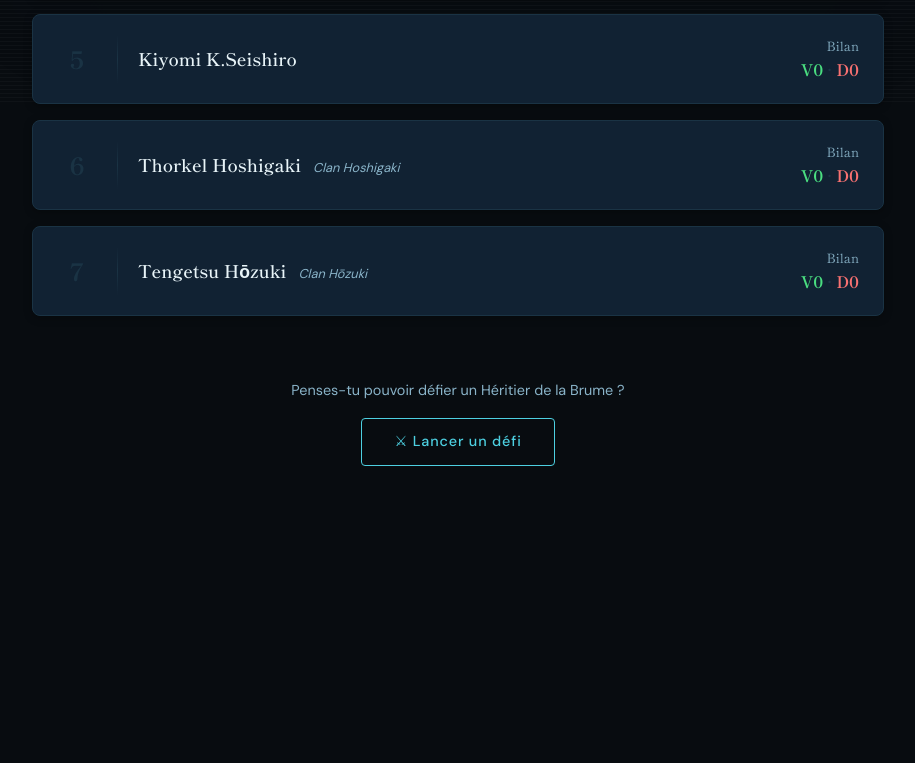
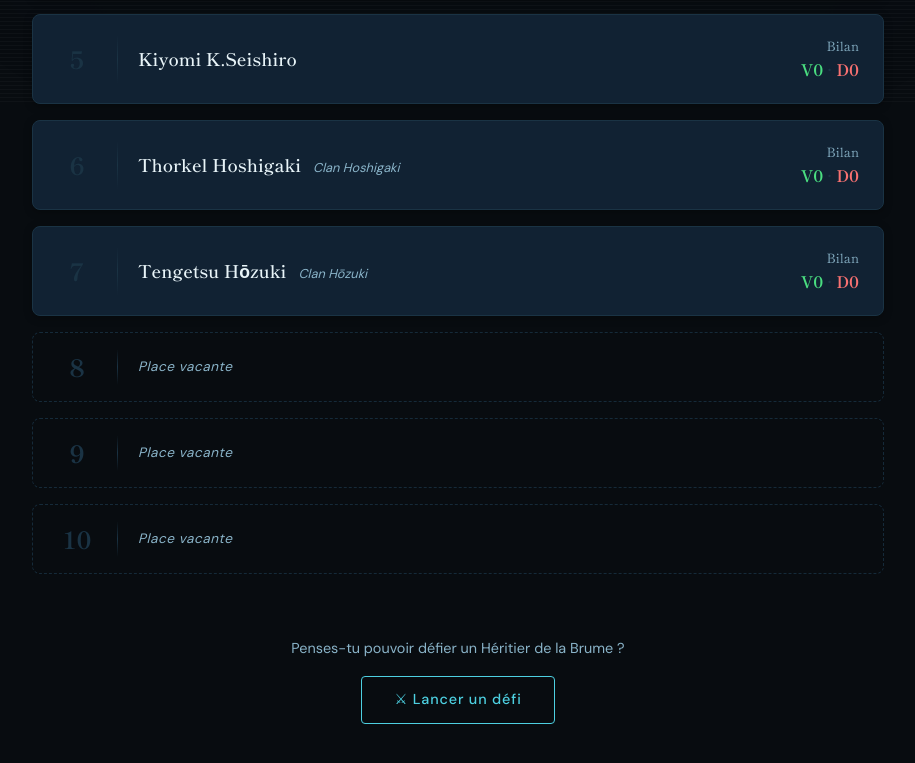
Before and after one commit to zodtitus/Heritierdelabrume, a Next.js app: page / in a window 1280 px wide. Shown: the part 695-1458 px from the top of the page, without its empty margins (182-1097 px from the left). Before the commit the page ends 1241 px from the top, so only its background shows below. Built offline with nearby package versions, Linux system fonts and the light colour scheme.

Commit message:
feat: 10 places au classement — positions 8/9/10 vacantes

```diff
--- a/app/duel/page.tsx
+++ b/app/duel/page.tsx
@@ -3,7 +3,7 @@ import DuelRequestForm from '@/components/DuelRequestForm'
 import type { Heritier } from '@/lib/types'
 
 const heritiers = (heritieursData as Heritier[])
-  .filter(h => h.actif)
+  .filter(h => h.actif && !h.vacant)
   .sort((a, b) => a.position - b.position)
 
 export default function DuelPage() {
--- a/components/HeirCard.tsx
+++ b/components/HeirCard.tsx
@@ -12,6 +12,54 @@ interface HeirCardProps {
 export default function HeirCard({ heritier, index }: HeirCardProps) {
   const isTop3 = (heritier.position ?? 99) <= 3
   const pos = heritier.position ?? index + 1
+
+  // Place vacante
+  if (heritier.vacant) {
+    return (
+      <motion.div
+        initial={{ opacity: 0, y: 16 }}
+        animate={{ opacity: 1, y: 0 }}
+        transition={{ duration: 0.4, delay: index * 0.06 }}
+        style={{
+          position: 'relative',
+          background: 'transparent',
+          border: '1px dashed rgba(26,51,68,0.8)',
+          borderRadius: '8px',
+          padding: '1rem 1.5rem',
+          display: 'flex',
+          alignItems: 'center',
+          gap: '1.25rem',
+          opacity: 0.45,
+        }}
+      >
+        <div style={{
+          minWidth: '2.5rem',
+          textAlign: 'center',
+          fontFamily: 'var(--font-shippori), Georgia, serif',
+          fontSize: '1.5rem',
+          fontWeight: 700,
+          color: 'var(--color-mist)',
+          lineHeight: 1,
+        }}>
+          {pos}
+        </div>
+        <div style={{
+          width: '1px', height: '36px',
+          background: 'linear-gradient(to bottom, transparent, var(--color-mist), transparent)',
+          flexShrink: 0,
+        }} />
+        <div style={{
+          flex: 1,
+          fontSize: '0.85rem',
+          color: 'var(--color-silver)',
+          fontStyle: 'italic',
+          letterSpacing: '0.04em',
+        }}>
+          Place vacante
+        </div>
+      </motion.div>
+    )
+  }
 
   return (
     <motion.div
--- a/data/heritiers.json
+++ b/data/heritiers.json
@@ -82,5 +82,44 @@
     "titre": null,
     "position": 7,
     "actif": true
+  },
+  {
+    "id": "8",
+    "nom_personnage": "",
+    "pseudo_joueur": "",
+    "rang": "Chūnin",
+    "clan": null,
+    "wins": 0,
+    "losses": 0,
+    "titre": null,
+    "position": 8,
+    "actif": true,
+    "vacant": true
+  },
+  {
+    "id": "9",
+    "nom_personnage": "",
+    "pseudo_joueur": "",
+    "rang": "Chūnin",
+    "clan": null,
+    "wins": 0,
+    "losses": 0,
+    "titre": null,
+    "position": 9,
+    "actif": true,
+    "vacant": true
+  },
+  {
+    "id": "10",
+    "nom_personnage": "",
+    "pseudo_joueur": "",
+    "rang": "Chūnin",
+    "clan": null,
+    "wins": 0,
+    "losses": 0,
+    "titre": null,
+    "position": 10,
+    "actif": true,
+    "vacant": true
   }
 ]
--- a/lib/types.ts
+++ b/lib/types.ts
@@ -11,4 +11,5 @@ export interface Heritier {
   titre: string | null
   position: number
   actif: boolean
+  vacant?: boolean
 }
```
